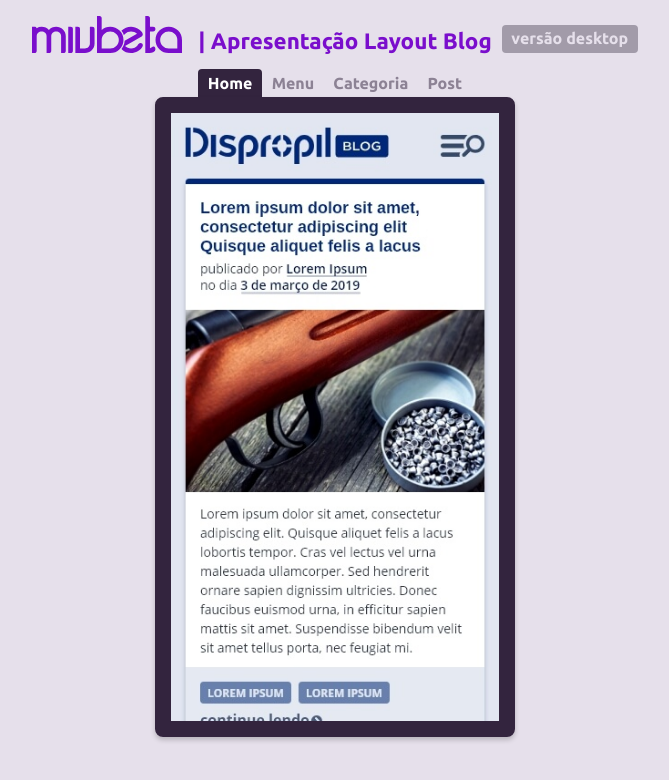
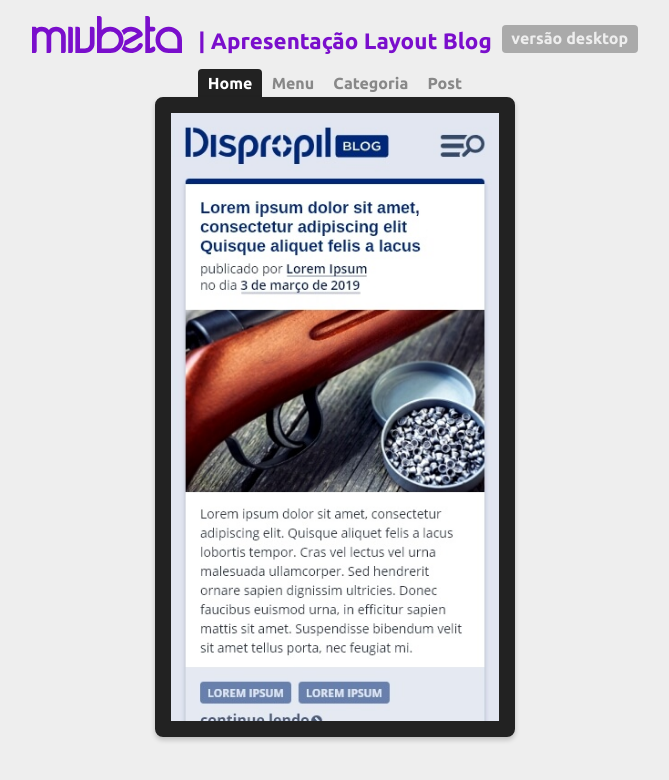
Before and after one commit to leovesoliveira/miubeta, a plain HTML site: page dispropil-blog/index.html in a window 1280 px wide. Shown: the whole page, without its empty margins (305-974 px from the left). Drawn offline with Linux system fonts and the light colour scheme.

Commit message:
modify theme color dispropil blog preview

```diff
--- a/dispropil-blog/style.css
+++ b/dispropil-blog/style.css
@@ -11,7 +11,7 @@ html {
   transition: all .6s ease;
 }
 body {
-  background-color: #e6e0eb;
+  background-color: #eeeeee;
   font-family: 'Ubuntu', sans-serif;
   font-size: 1em;
   text-align: center;
@@ -42,7 +42,7 @@ img {
   align-items: center;
 }
 .wrapper {
-  border: 1rem solid #33243e;
+  border: 1rem solid #222222;
   border-radius: 8px;
   box-shadow: 0 3px 5px rgba(0, 0, 0, 0.2);
   max-width: 1280px;
@@ -56,7 +56,7 @@ img {
   max-height: 640px;
 }
 .trapezoid {
-  border-bottom: 30px solid #291d31;
+  border-bottom: 30px solid #222222;
   border-left: 50px solid transparent;
   border-right: 50px solid transparent;
   border-radius: 15px;
@@ -78,7 +78,7 @@ img {
   display: block;
   text-decoration: none;
   font-weight: bold;
-  color: #33243e;
+  color: #222222;
   opacity: .5;
   background-color: transparent;
   border-radius: 4px 4px 0 0;
@@ -87,7 +87,7 @@ img {
   opacity: 1;
 }
 .menu__link--active {
-  background-color: #33243e;
+  background-color: #222222;
   color: #ffffff;
   opacity: 1;
 }
@@ -100,7 +100,7 @@ img {
 
 .mobile-button {
   background-color: #7a0ecc;
-  color: #e6e0eb;
+  color: #eeeeee;
   text-decoration: none;
   font-size: 1rem;
   display: block;
@@ -109,5 +109,5 @@ img {
   margin: 0 0 0 10px;
 }
 .mobile .mobile-button {
-  background-color: #a29ba9;
+  background-color: #aaaaaa;
 }
```
